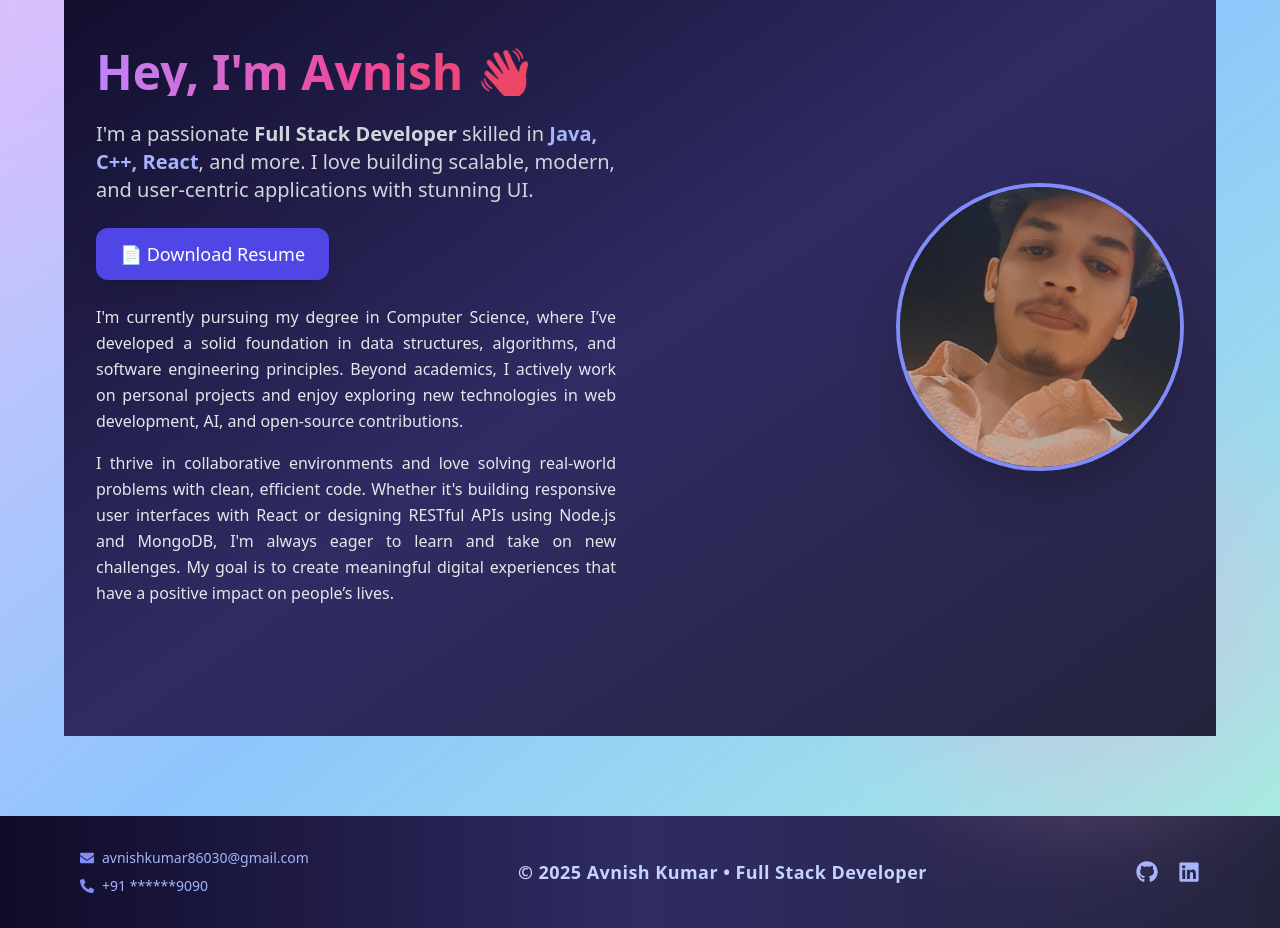
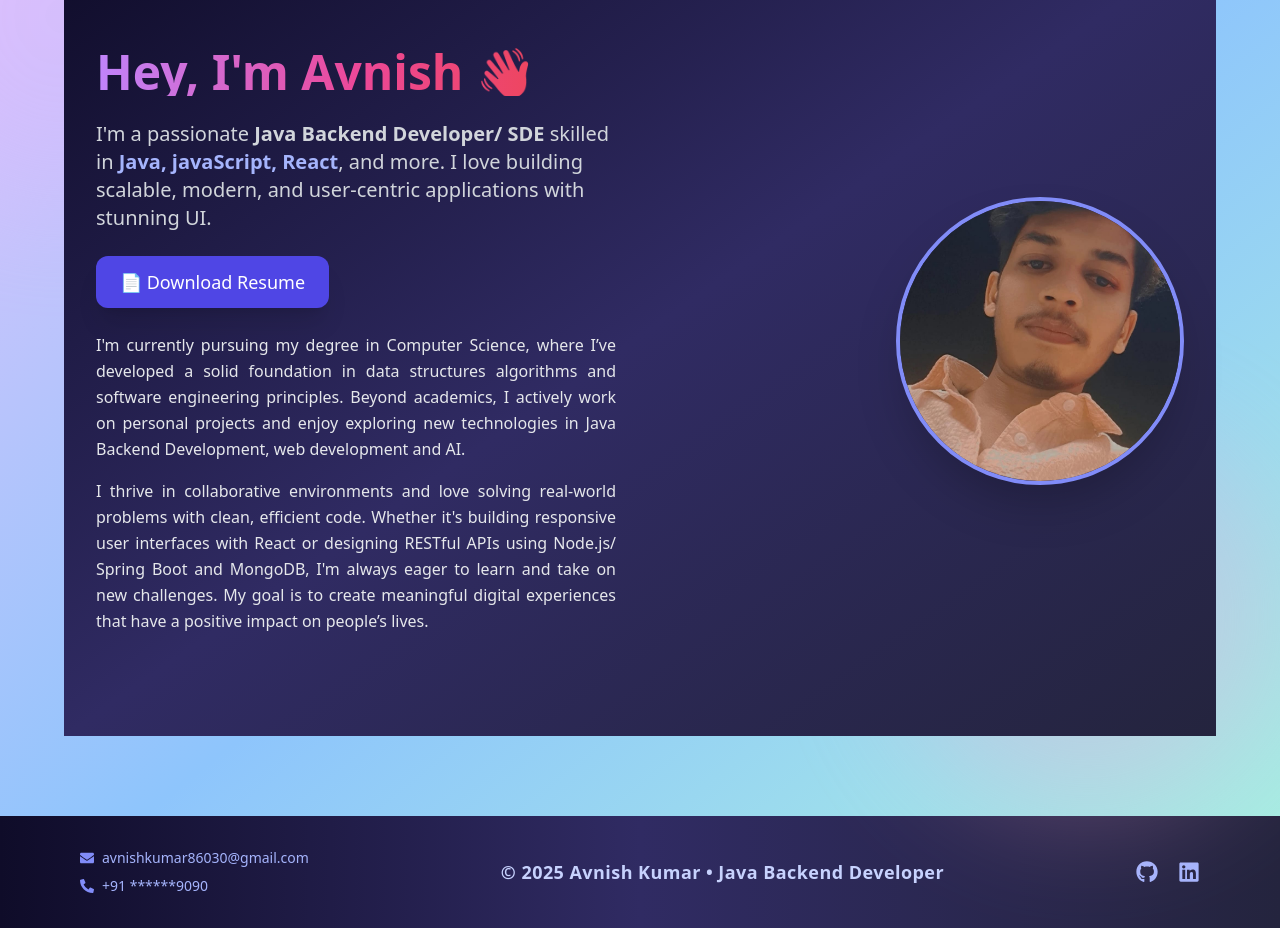
Before and after one commit to Avnish-kumar-Singh/prjct2, a React (Vite) app in the folder client/: page / in a window 1280 px wide. Shown: the part 80-1008 px from the top of the page. Built offline with nearby package versions, Linux system fonts and the light colour scheme; the HTML template or start-up script is replaced by a standard one.

Commit message:
Resume Update

```diff
--- a/client/src/components/Footer.jsx
+++ b/client/src/components/Footer.jsx
@@ -30,7 +30,7 @@ function Footer() {
 
         {/* Logo or Name */}
         <div className="text-lg font-bold tracking-wide text-indigo-200 text-center">
-          © 2025 Avnish Kumar • Full Stack Developer
+          © 2025 Avnish Kumar • Java Backend Developer
         </div>
 
         {/* Social Icons */}
--- a/client/src/pages/Home.jsx
+++ b/client/src/pages/Home.jsx
@@ -12,8 +12,8 @@ function Home() {
           </h1>
 
           <p className="text-lg sm:text-xl text-gray-300 leading-relaxed animate-fly-in delay-200">
-            I'm a passionate <strong>Full Stack Developer</strong> skilled in{" "}
-            <span className="text-indigo-300 font-semibold">Java, C++, React</span>, and more.
+            I'm a passionate <strong>Java Backend Developer/ SDE</strong> skilled in{" "}
+            <span className="text-indigo-300 font-semibold">Java, javaScript, React</span>, and more.
             I love building scalable, modern, and user-centric applications with stunning UI.
           </p>
 
@@ -28,10 +28,10 @@ function Home() {
           {/* About Me Paragraph */}
           <div className="mt-8 text-gray-200 text-justify text-md leading-relaxed animate-fade-in delay-500">
             <p className="mb-4">
-              I'm currently pursuing my degree in Computer Science, where I’ve developed a solid foundation in data structures, algorithms, and software engineering principles. Beyond academics, I actively work on personal projects and enjoy exploring new technologies in web development, AI, and open-source contributions.
+              I'm currently pursuing my degree in Computer Science, where I’ve developed a solid foundation in data structures algorithms and software engineering principles. Beyond academics, I actively work on personal projects and enjoy exploring new technologies in Java Backend Development, web development and AI.
             </p>
             <p>
-              I thrive in collaborative environments and love solving real-world problems with clean, efficient code. Whether it's building responsive user interfaces with React or designing RESTful APIs using Node.js and MongoDB, I'm always eager to learn and take on new challenges. My goal is to create meaningful digital experiences that have a positive impact on people’s lives.
+              I thrive in collaborative environments and love solving real-world problems with clean, efficient code. Whether it's building responsive user interfaces with React or designing RESTful APIs using Node.js/ Spring Boot and MongoDB, I'm always eager to learn and take on new challenges. My goal is to create meaningful digital experiences that have a positive impact on people’s lives.
             </p>
           </div>
         </div>
```
Also changed, not shown: 6 other files (tests, documents, lock files or other folders).
